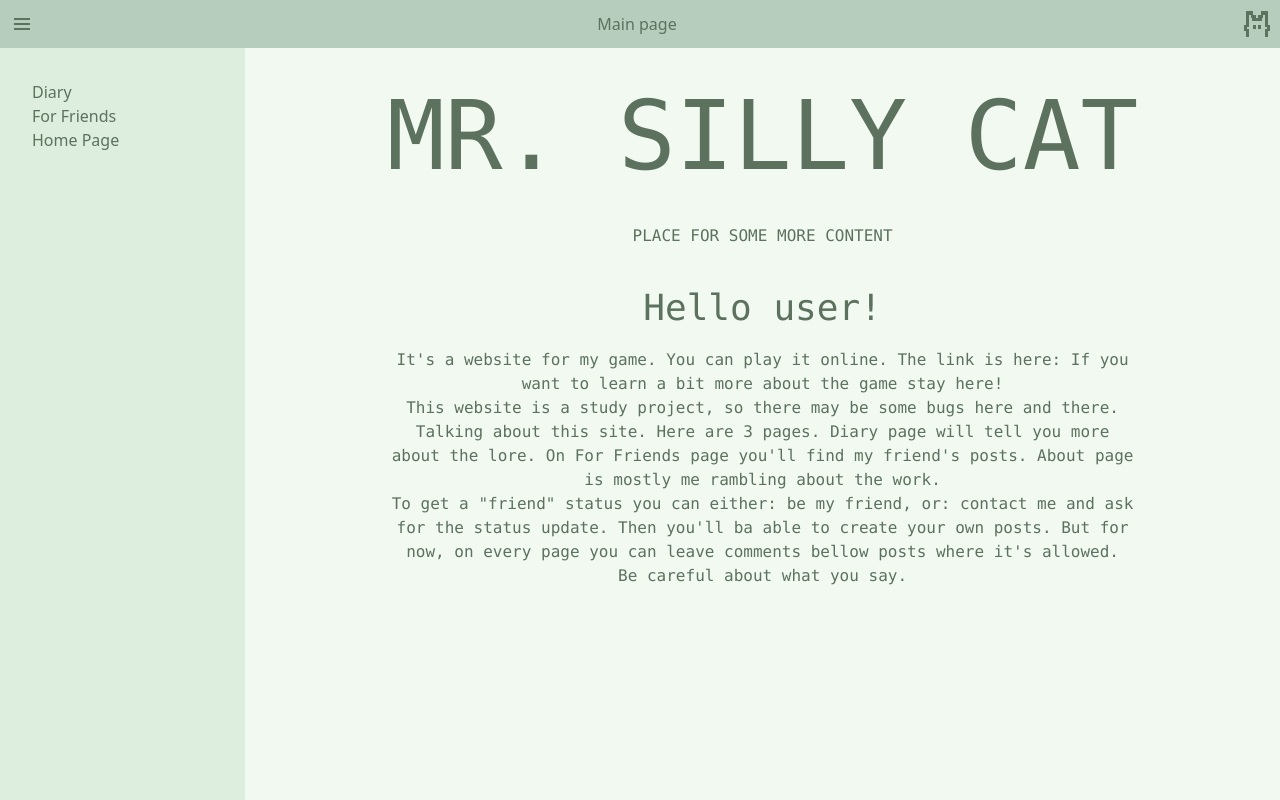
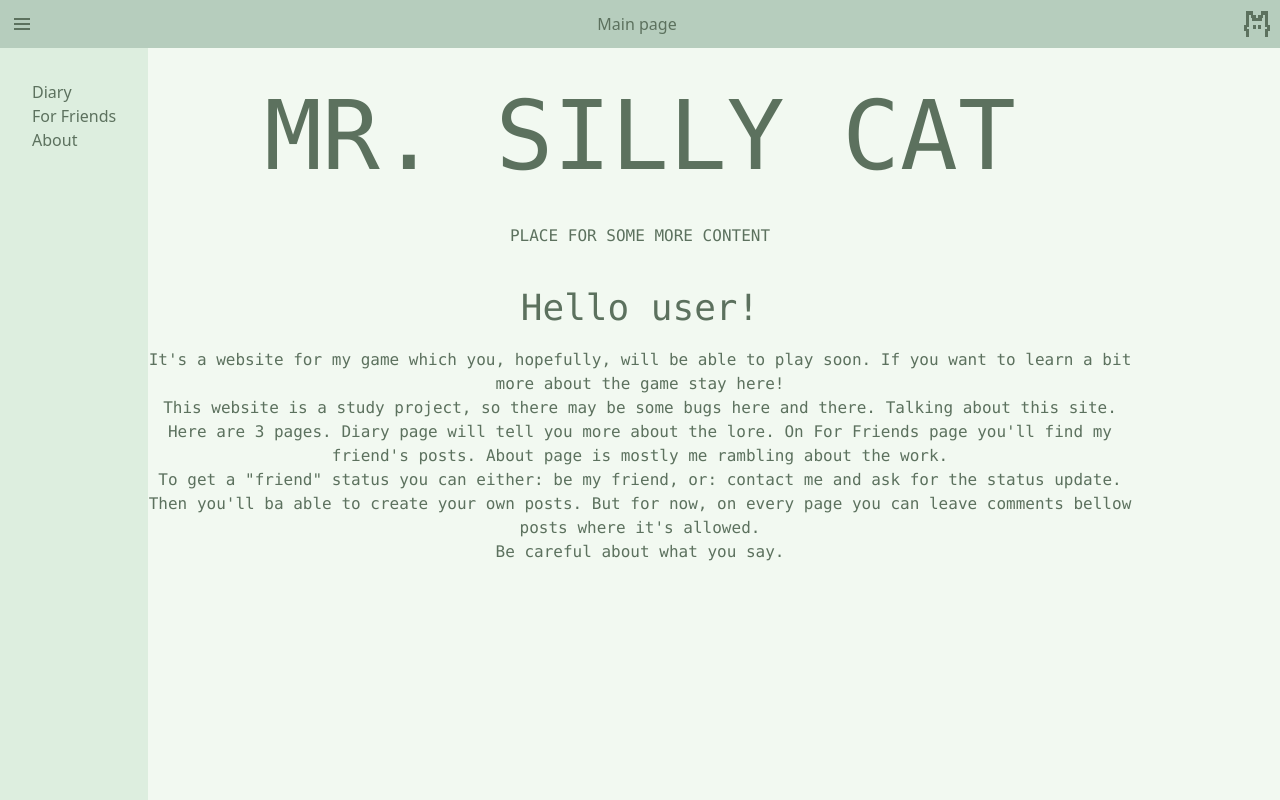
Before and after one commit to Sunrise443/ReviewsApp, a React (Vite) app in the folder frontend/: page / in a window 1280 px wide. Built offline with nearby package versions, Linux system fonts and the light colour scheme.

Commit message:
Worked with props and the sidebar menu

```diff
--- a/frontend/src/App.tsx
+++ b/frontend/src/App.tsx
@@ -1,7 +1,5 @@
 import React from 'react';
 import { BrowserRouter, Routes, Route } from 'react-router-dom';
-
-import { ConstantsProvider } from './assets/Constants';
 
 import { Home } from './pages/Home';
 import { UserProfile } from './pages/UserProfile'
@@ -10,7 +8,6 @@ import { ForFriends } from './pages/ForFriends'
 
 const App: React.FC = () => {
     return(
-        <ConstantsProvider>
         <BrowserRouter>
             <Routes>
                 <Route path='/' element={<Home />} />
@@ -19,7 +16,6 @@ const App: React.FC = () => {
                 <Route path='/friendsposts' element={<ForFriends />} />
             </Routes>
         </BrowserRouter>
-        </ConstantsProvider>
     );
 };
 
--- a/frontend/src/assets/Constants.tsx
+++ /dev/null
@@ -1,31 +0,0 @@
-import { createContext, useContext, useState } from "react";
-
-
-export const Constants = createContext([]);
-
-export const ConstantsProvider = ({children}) => {
-    const [isOpened, setIsOpened] = useState<boolean>(false)
-    const [menuWidth, setMenuWidth] = useState<string>("w-0")
-
-    const Global = {
-        isOpened, setIsOpened,
-        menuWidth, setMenuWidth,
-    }
-
-    return(
-        <Constants.Provider value={Global}>
-            {children}
-        </Constants.Provider>
-    )
-}
-
-//context consumer hook
-export const useConstants = () => {
-    const context = useContext(Constants);
-
-    if (context == undefined) {
-        throw new Error("useConstants was used outside of its Provider");
-    }
-
-    return context;
-};
--- a/frontend/src/components/Header.tsx
+++ b/frontend/src/components/Header.tsx
@@ -1,5 +1,7 @@
 import { useState } from "react"
 import { NavLink } from "react-router-dom"
+
+import { LeftSlider } from "../components/LeftSLider.tsx"
 
 
 interface HeaderProps {
@@ -13,17 +15,28 @@ export function Header ({
 }: HeaderProps) {
 
     const [isOpened, setIsOpened] = useState<boolean>(false)
+    const [sliderWidth, setSliderWidth] = useState<string>("w-0")
 
     function openOnClick() {
         setIsOpened(!isOpened)
         console.log(isOpened)
+        if (isOpened==true) {
+            setSliderWidth("w-72")
+        } else {
+            setSliderWidth("w-0")
+        }
     }
 
     return (
-        <div className="flex h-12 justify-between items-center mx-auto bg-dark font-medium">
-            <button className="ml-3" onClick={openOnClick}><img src="/menu.png" alt="Menu Button" /></button>
-            <div>{text}</div>
-            <NavLink to="/user" className="mr-2"><img src={rightProfile} alt="User Button" /></NavLink>
+        <div>
+            <div className="flex h-12 justify-between items-center mx-auto bg-dark font-medium">
+                <button className="ml-3" onClick={openOnClick}><img src="/menu.png" alt="Menu Button" /></button>
+                <div>{text}</div>
+                <NavLink to="/user" className="mr-2"><img src={rightProfile} alt="User Button" /></NavLink>
+            </div>
+            <div className="absolute">
+                <LeftSlider width={sliderWidth}/>
+            </div>
         </div>
     )
 }
--- a/frontend/src/components/LeftSLider.tsx
+++ b/frontend/src/components/LeftSLider.tsx
@@ -1,15 +1,19 @@
 import { NavLink } from "react-router-dom"
 
+interface SliderProps {
+    width: string
+}
 
-
-export function LeftSlider () {
+export function LeftSlider ({
+    width,
+}: SliderProps) {
 
     return (
-        <div className="bg-light w-72 h-screen p-8 text-white" style={{ height: innerHeight - 48 , width: "w-0"}}>
+        <div className="bg-light h-screen p-8 text-white" style={{ height: innerHeight - 48 , width: width}}>
             <ul>
                 <li><NavLink to="/diary">Diary</NavLink></li>
                 <li><NavLink to='/friendsposts'>For Friends</NavLink></li>
-                <li><NavLink to="/">Home Page</NavLink></li>
+                <li><NavLink to="/">About</NavLink></li>
             </ul>
         </div>
     )
--- a/frontend/src/pages/Home.tsx
+++ b/frontend/src/pages/Home.tsx
@@ -1,18 +1,15 @@
 import {Header} from "../components/Header.tsx"
-import { LeftSlider } from "../components/LeftSLider.tsx"
-
 export function Home() {
     return (
         <div>
             <Header text="Main page"/>
-            <div className="flex">
-                <LeftSlider />
+            <div className="static">
                 <div className="font-code mt-10 w-screen text-center">
                     <p className="text-8xl">MR. SILLY CAT</p>
                     <div className="mt-10">PLACE FOR SOME MORE CONTENT</div>
                     <p className="text-4xl mt-10">Hello user!</p>
                     <div className="text-1xl text-center mt-5 mx-36">
-                        <p>It's a website for my game. You can play it online. The link is here: If you want to learn a bit more about the game stay here!</p>
+                        <p>It's a website for my game which you, hopefully, will be able to play soon. If you want to learn a bit more about the game stay here!</p>
                         <p>This website is a study project, so there may be some bugs here and there. Talking about this site. Here are 3 pages. Diary page will tell you more about the lore. On For Friends page you'll find my friend's posts. About page is mostly me rambling about the work.</p>
                         <p>To get a "friend" status you can either: be my friend, or: contact me and ask for the status update. Then you'll ba able to create your own posts. But for now, on every page you can leave comments bellow posts where it's allowed.</p>
                         <p>Be careful about what you say.</p>
```
Lines whose indentation alone changed are shown as unchanged.
